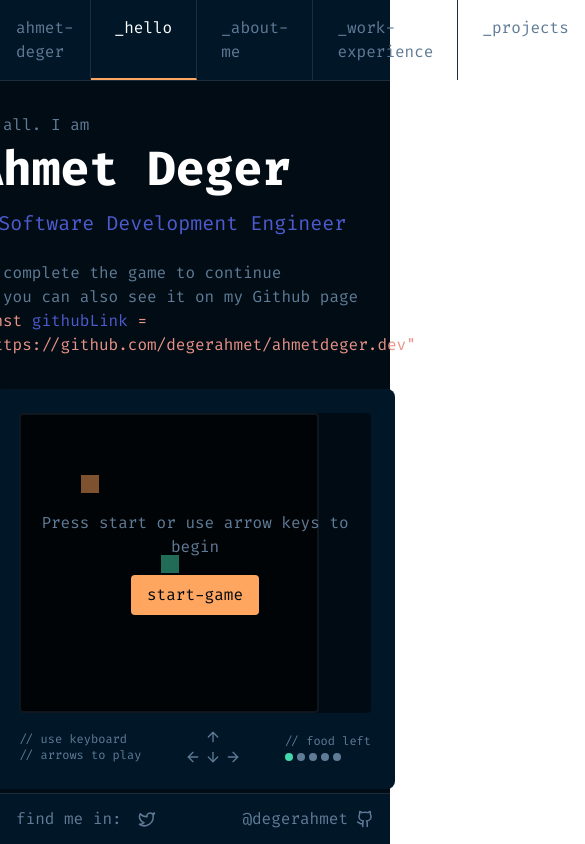
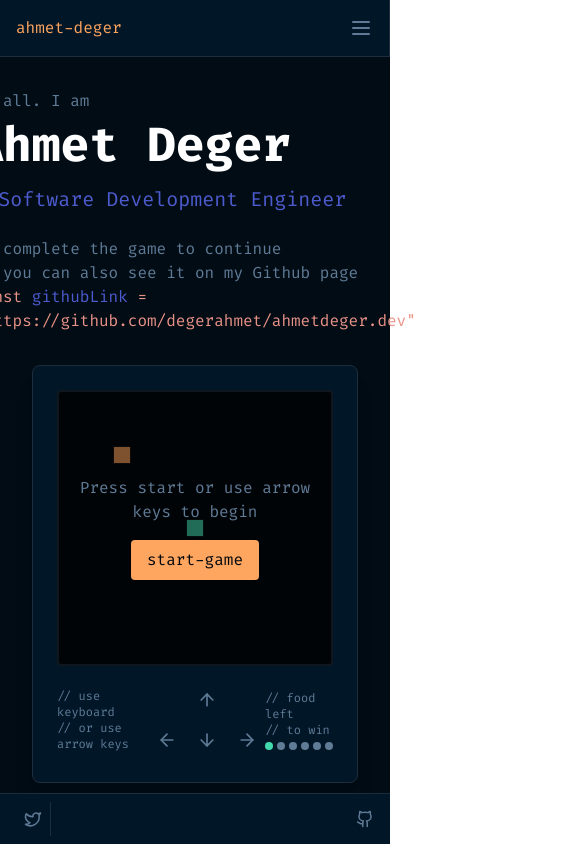
Before and after one commit to degerahmet/ahmetdeger.dev, a React (Vite) app: page / in a window 390 px wide. Shown: the top 844 px of the page, 585 px wide, since content can reach past the window. Built offline with nearby package versions, Linux system fonts and the light colour scheme.

Commit message:
feat: Implement responsive header and enhance Snake Game with mobile controls, responsive board, and level-up feature.

```diff
--- a/src/components/Game/GameBoard.tsx
+++ b/src/components/Game/GameBoard.tsx
@@ -8,34 +8,33 @@ interface GameBoardProps {
   cellSize: number;
 }
 
-const GameBoard: React.FC<GameBoardProps> = ({ snake, food, gridSize, cellSize }) => {
+const GameBoard: React.FC<GameBoardProps> = ({ snake, food, gridSize }) => {
+  const getStyle = (x: number, y: number) => ({
+    left: `${(x / gridSize) * 100}%`,
+    top: `${(y / gridSize) * 100}%`,
+    width: `${(1 / gridSize) * 100}%`,
+    height: `${(1 / gridSize) * 100}%`,
+  });
+
   return (
     <div
-      className="relative bg-[#01080E] rounded border-2 border-[#1E2D3D]"
-      style={{
-        width: gridSize * cellSize,
-        height: gridSize * cellSize,
-      }}
+      className="relative bg-[#01080E] rounded border-2 border-[#1E2D3D] w-full h-full"
     >
       {snake.map((segment, i) => (
         <div
           key={`${segment.x}-${segment.y}-${i}`}
-          className="absolute bg-[#43D9AD]"
+          className="absolute bg-[#43D9AD] transition-all duration-100"
           style={{
-            width: cellSize - 2,
-            height: cellSize - 2,
-            left: segment.x * cellSize,
-            top: segment.y * cellSize,
+            ...getStyle(segment.x, segment.y),
+            transform: 'scale(0.9)', // Small gap between cells
           }}
         />
       ))}
       <div
-        className="absolute bg-[#FEA55F]"
+        className="absolute bg-[#FEA55F] transition-all duration-100"
         style={{
-          width: cellSize - 2,
-          height: cellSize - 2,
-          left: food.x * cellSize,
-          top: food.y * cellSize,
+          ...getStyle(food.x, food.y),
+          transform: 'scale(0.9)',
         }}
       />
     </div>
--- a/src/components/Game/GameControls.tsx
+++ b/src/components/Game/GameControls.tsx
@@ -3,33 +3,59 @@ import { ArrowUp, ArrowDown, ArrowLeft, ArrowRight } from 'lucide-react';
 
 interface GameControlsProps {
   foodCount: number;
+  onDirectionChange: (dir: { x: number; y: number }) => void;
 }
 
-const GameControls: React.FC<GameControlsProps> = ({ foodCount }) => {
+const GameControls: React.FC<GameControlsProps> = ({ foodCount, onDirectionChange }) => {
   return (
     <div className="flex justify-between items-center text-[#607B96] mt-4">
       <div className="text-xs">
         // use keyboard
         <br />
-        // arrows to play
+        // or use arrow keys
       </div>
       <div className="flex flex-col items-center gap-1">
-        <ArrowUp size={16} />
+        <button
+          onClick={() => onDirectionChange({ x: 0, y: -1 })}
+          className="p-2 hover:text-white hover:bg-[#1E2D3D] rounded transition-colors"
+          aria-label="Up"
+        >
+          <ArrowUp size={20} />
+        </button>
         <div className="flex gap-1">
-          <ArrowLeft size={16} />
-          <ArrowDown size={16} />
-          <ArrowRight size={16} />
+          <button
+            onClick={() => onDirectionChange({ x: -1, y: 0 })}
+            className="p-2 hover:text-white hover:bg-[#1E2D3D] rounded transition-colors"
+            aria-label="Left"
+          >
+            <ArrowLeft size={20} />
+          </button>
+          <button
+            onClick={() => onDirectionChange({ x: 0, y: 1 })}
+            className="p-2 hover:text-white hover:bg-[#1E2D3D] rounded transition-colors"
+            aria-label="Down"
+          >
+            <ArrowDown size={20} />
+          </button>
+          <button
+            onClick={() => onDirectionChange({ x: 1, y: 0 })}
+            className="p-2 hover:text-white hover:bg-[#1E2D3D] rounded transition-colors"
+            aria-label="Right"
+          >
+            <ArrowRight size={20} />
+          </button>
         </div>
       </div>
       <div className="text-xs">
         // food left
+        <br />
+        // to win
         <div className="flex gap-1 mt-1">
-          {Array(5).fill(0).map((_, i) => (
+          {Array(6).fill(0).map((_, i) => (
             <div
               key={i}
-              className={`w-2 h-2 rounded-full ${
-                i < foodCount ? 'bg-[#43D9AD]' : 'bg-[#607B96]'
-              }`}
+              className={`w-2 h-2 rounded-full ${i < foodCount ? 'bg-[#43D9AD]' : 'bg-[#607B96]'
+                }`}
             />
           ))}
         </div>
--- a/src/components/Game/GameOverlay.tsx
+++ b/src/components/Game/GameOverlay.tsx
@@ -6,9 +6,10 @@ interface GameOverlayProps {
   gameState: GameState;
   onStart: () => void;
   onReset: () => void;
+  onLevelUp?: () => void;
 }
 
-export const GameOverlay: React.FC<GameOverlayProps> = ({ gameState, onStart, onReset }) => {
+export const GameOverlay: React.FC<GameOverlayProps> = ({ gameState, onStart, onReset, onLevelUp }) => {
   if (gameState === 'playing') return null;
 
   return (
@@ -31,11 +32,16 @@ export const GameOverlay: React.FC<GameOverlayProps> = ({ gameState, onStart, on
           </div>
         )}
         {gameState === 'won' && (
-          <div>
-            <div className="text-[#43D9AD] text-xl mb-4">WELL DONE!</div>
-            <Button variant="primary" onClick={onReset}>
-              play-again
-            </Button>
+          <div className="flex flex-col gap-4">
+            <div className="text-[#43D9AD] text-xl">WELL DONE!</div>
+            <div className="flex items-center gap-4">
+              <Button variant="default" onClick={onReset}>
+                play-again
+              </Button>
+              <Button variant="primary" onClick={onLevelUp}>
+                level-up
+              </Button>
+            </div>
           </div>
         )}
       </div>
--- a/src/components/Game/SnakeGame.tsx
+++ b/src/components/Game/SnakeGame.tsx
@@ -1,4 +1,5 @@
 import React from 'react';
+import { useNavigate } from 'react-router-dom';
 import { useSnakeGame } from './useSnakeGame';
 import GameBoard from './GameBoard';
 import GameControls from './GameControls';
@@ -7,11 +8,16 @@ import GameOverlay from './GameOverlay';
 const CELL_SIZE = 20;
 
 export const SnakeGame: React.FC = () => {
-  const { snake, food, gameState, resetGame, handleStart, GRID_SIZE } = useSnakeGame();
+  const navigate = useNavigate();
+  const { snake, food, gameState, resetGame, handleStart, handleDirectionChange, GRID_SIZE } = useSnakeGame();
+
+  const handleLevelUp = () => {
+    navigate('/about');
+  };
 
   return (
-    <div className="bg-[#011627] rounded-lg p-6 w-[400px]">
-      <div className="relative">
+    <div className="bg-[#011627] rounded-lg p-6 w-full max-w-[400px] mx-auto shadow-xl border border-[#1E2D3D]">
+      <div className="relative w-full aspect-square">
         <GameBoard
           snake={snake}
           food={food}
@@ -22,9 +28,13 @@ export const SnakeGame: React.FC = () => {
           gameState={gameState}
           onStart={handleStart}
           onReset={resetGame}
+          onLevelUp={handleLevelUp}
         />
       </div>
-      <GameControls foodCount={snake.length} />
+      <GameControls
+        foodCount={snake.length}
+        onDirectionChange={handleDirectionChange}
+      />
     </div>
   );
 };
--- a/src/components/Game/useSnakeGame.ts
+++ b/src/components/Game/useSnakeGame.ts
@@ -68,7 +68,8 @@ export const useSnakeGame = () => {
       if (newHead.x === food.x && newHead.y === food.y) {
         setFood(generateFood());
         // Check win condition
-        if (prevSnake.length === GRID_SIZE * GRID_SIZE - 1) {
+        // Win after eating 5 foods
+        if (prevSnake.length >= 5) {
           setGameState('won');
           return prevSnake;
         }
@@ -137,6 +138,7 @@ export const useSnakeGame = () => {
     gameState,
     resetGame,
     handleStart,
+    handleDirectionChange,
     GRID_SIZE,
   };
 };
--- a/src/components/Layout/Footer.tsx
+++ b/src/components/Layout/Footer.tsx
@@ -3,15 +3,15 @@ import { Github, Twitter } from 'lucide-react';
 
 const Footer: React.FC = () => {
   return (
-    <footer className="bg-[#011627] border-t border-[#1E2D3D] fixed bottom-0 w-full">
+    <footer className="bg-[#011627] border-t border-[#1E2D3D] fixed bottom-0 w-full z-40">
       <div className="flex justify-between items-center px-4 py-2">
         <div className="text-[#607B96] flex items-center gap-2">
-          find me in:
+          <span className="hidden md:block">find me in:</span>
           <a
             href="https://twitter.com/0xdeger"
             target="_blank"
             rel="noopener noreferrer"
-            className="hover:text-white transition-colors p-2"
+            className="hover:text-white transition-colors p-2 border-r border-[#1E2D3D] md:border-none"
           >
             <Twitter size={18} />
           </a>
@@ -22,7 +22,8 @@ const Footer: React.FC = () => {
           rel="noopener noreferrer"
           className="flex items-center gap-2 text-[#607B96] hover:text-white transition-colors"
         >
-          @degerahmet <Github size={18} />
+          <span className="hidden md:block">@degerahmet</span>
+          <Github size={18} />
         </a>
       </div>
     </footer>
--- a/src/components/Layout/Header.tsx
+++ b/src/components/Layout/Header.tsx
@@ -1,31 +1,57 @@
 import React from 'react';
 import { Link, useLocation } from 'react-router-dom';
+import { Menu, X } from 'lucide-react';
 import { NAV_ITEMS } from '../../utils/constants';
 
 const Header: React.FC = () => {
   const location = useLocation();
   const isActive = (path: string) => location.pathname === path;
+  const [isMenuOpen, setIsMenuOpen] = React.useState(false);
 
   return (
     <header className="bg-[#011627] border-b border-[#1E2D3D] sticky top-0 z-50">
-      <div className="flex items-center">
-        <div className="text-[#607B96] px-4 py-4 border-r border-[#1E2D3D]">
-          ahmet-deger
+      <div className="flex items-center justify-between md:justify-start">
+        <div className="text-[#607B96] px-4 py-4 border-r border-[#1E2D3D] w-full md:w-auto flex justify-between items-center">
+          <span className="text-[#FEA55F]">ahmet-deger</span>
+          <button
+            onClick={() => setIsMenuOpen(!isMenuOpen)}
+            className="md:hidden text-[#607B96] hover:text-white"
+          >
+            {isMenuOpen ? <X size={24} /> : <Menu size={24} />}
+          </button>
         </div>
-        <nav className="flex">
+
+        {/* Desktop Navigation */}
+        <nav className="hidden md:flex">
           {NAV_ITEMS.map(({ path, label }) => (
             <Link
               key={path}
               to={path}
-              className={`px-6 py-4 border-r border-[#1E2D3D] hover:bg-[#1E2D3D] transition-colors ${
-                isActive(path) ? 'text-white border-b-2 border-b-[#FEA55F]' : 'text-[#607B96]'
-              }`}
+              className={`px-6 py-4 border-r border-[#1E2D3D] hover:bg-[#1E2D3D] transition-colors ${isActive(path) ? 'text-white border-b-2 border-b-[#FEA55F]' : 'text-[#607B96]'
+                }`}
             >
               {label}
             </Link>
           ))}
         </nav>
       </div>
+
+      {/* Mobile Navigation */}
+      {isMenuOpen && (
+        <nav className="md:hidden flex flex-col border-t border-[#1E2D3D]">
+          {NAV_ITEMS.map(({ path, label }) => (
+            <Link
+              key={path}
+              to={path}
+              onClick={() => setIsMenuOpen(false)}
+              className={`px-6 py-4 border-b border-[#1E2D3D] hover:bg-[#1E2D3D] transition-colors ${isActive(path) ? 'text-white border-l-2 border-l-[#FEA55F]' : 'text-[#607B96]'
+                }`}
+            >
+              {label}
+            </Link>
+          ))}
+        </nav>
+      )}
     </header>
   );
 };
```
